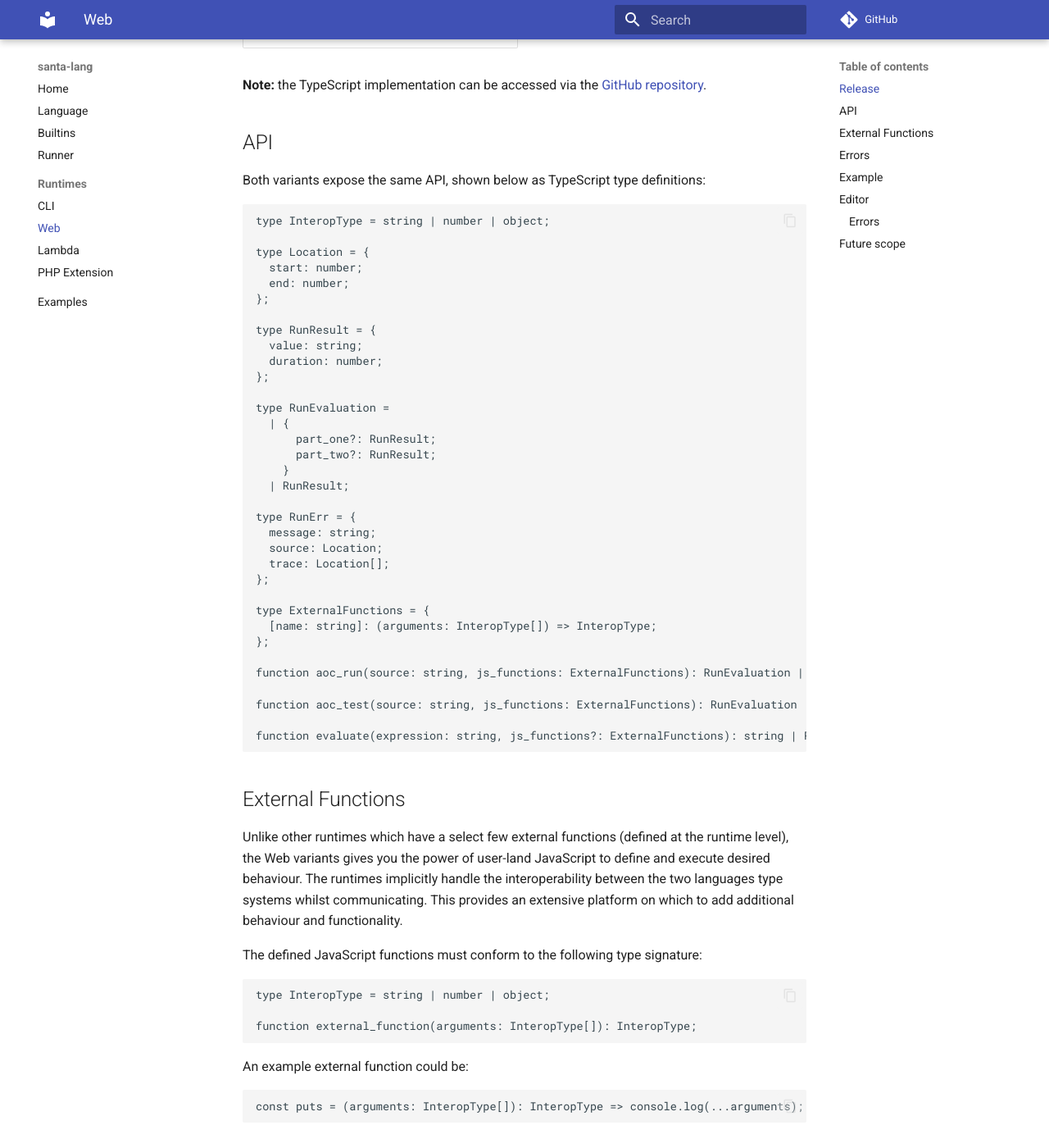
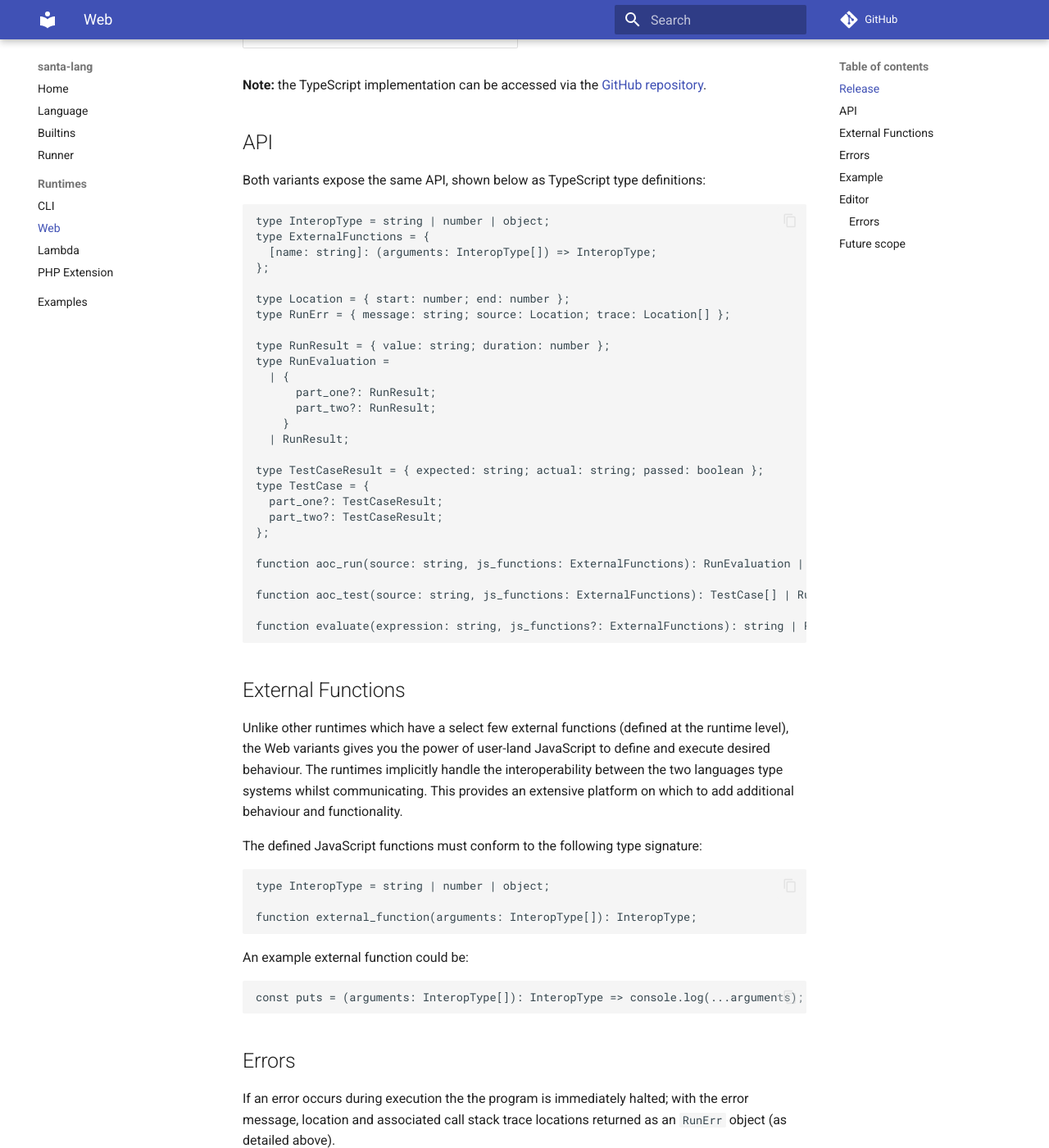
Before and after one commit to eddmann/santa-lang, an MkDocs documentation site: the page built from docs/web.md, in a window 1280 px wide and 1400 px high, scrolled down 718 px. Shown: the whole window at 82% size. Built offline with MkDocs 1.6.1 and Material for MkDocs 9.7.7, drawn with Linux system fonts in a browser that asks for light colours; comment, search, counter and statistics services are not loaded.

Commit message:
Update runner test types

````diff
--- a/docs/web.md
+++ b/docs/web.md
@@ -29,17 +29,14 @@ Both variants expose the same API, shown below as TypeScript type definitions:
 
 ```typescript
 type InteropType = string | number | object;
-
-type Location = {
-  start: number;
-  end: number;
+type ExternalFunctions = {
+  [name: string]: (arguments: InteropType[]) => InteropType;
 };
 
-type RunResult = {
-  value: string;
-  duration: number;
-};
+type Location = { start: number; end: number };
+type RunErr = { message: string; source: Location; trace: Location[] };
 
+type RunResult = { value: string; duration: number };
 type RunEvaluation =
   | {
       part_one?: RunResult;
@@ -47,19 +44,15 @@ type RunEvaluation =
     }
   | RunResult;
 
-type RunErr = {
-  message: string;
-  source: Location;
-  trace: Location[];
-};
-
-type ExternalFunctions = {
-  [name: string]: (arguments: InteropType[]) => InteropType;
+type TestCaseResult = { expected: string; actual: string; passed: boolean };
+type TestCase = {
+  part_one?: TestCaseResult;
+  part_two?: TestCaseResult;
 };
 
 function aoc_run(source: string, js_functions: ExternalFunctions): RunEvaluation | RunErr;
 
-function aoc_test(source: string, js_functions: ExternalFunctions): RunEvaluation | RunErr;
+function aoc_test(source: string, js_functions: ExternalFunctions): TestCase[] | RunErr;
 
 function evaluate(expression: string, js_functions?: ExternalFunctions): string | RunErr;
 ```
````
Also changed, not shown: docs/php-ext.md (+6 -10 lines).
